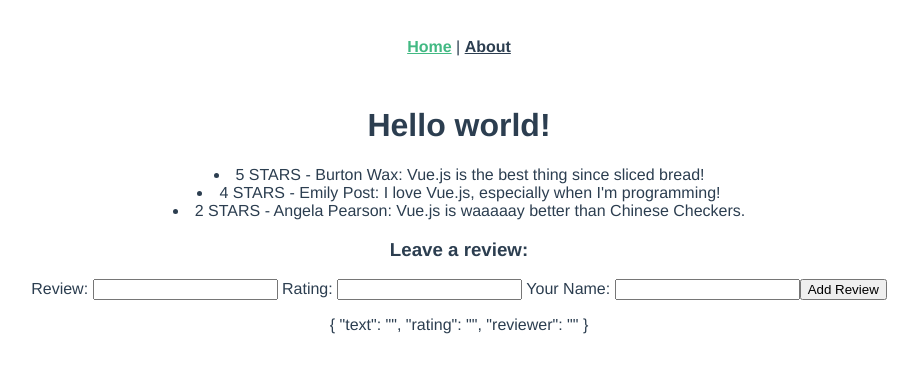
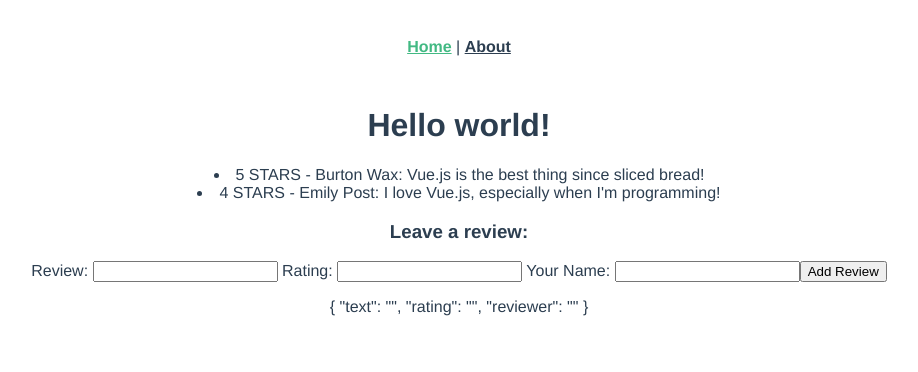
Before and after one commit to code-acadani/vuejs-intro-app, a Vue app: page /#/ in a window 1280 px wide. Shown: the top 372 px of the page, without its empty margins (181-1099 px from the left). Built offline with nearby package versions, Linux system fonts and the light colour scheme.

Commit message:
adds the vuejs v-if directive

```diff
--- a/src/views/Home.vue
+++ b/src/views/Home.vue
@@ -1,7 +1,7 @@
 <template>
   <div class="home">
     <h1>{{ message }}</h1>
-    <li v-for="review in reviews" v-on:click="removeReview(review)">{{ review.rating }} STARS - {{ review.reviewer }}: {{ review.text }}</li>
+    <li v-for="review in reviews" v-on:click="removeReview(review)" v-if="isPositive(review)">{{ review.rating }} STARS - {{ review.reviewer }}: {{ review.text }}</li>
 
     <h3>Leave a review:</h3>
     Review: <input v-model="newReview.text">
@@ -36,7 +36,7 @@ export default {
           reviewer: "Emily Post"
         },
         {
-          text: "Vue.js is waaaaay better than Chinese Checkers.",
+          text: "Vue.js is bad.",
           rating: 2,
           reviewer: "Angela Pearson"
         }
@@ -60,6 +60,10 @@ export default {
   	removeReview: function(currentReview) {
   		var index = this.reviews.indexOf(currentReview);
   		this.reviews.splice(index, 1);
+  	},
+  	isPositive: function(currentReview) {
+  		// true if the word 'bad' is not in the string
+  		return currentReview.text.indexOf('bad') === -1;
   	}
   },
   computed: {}
```
